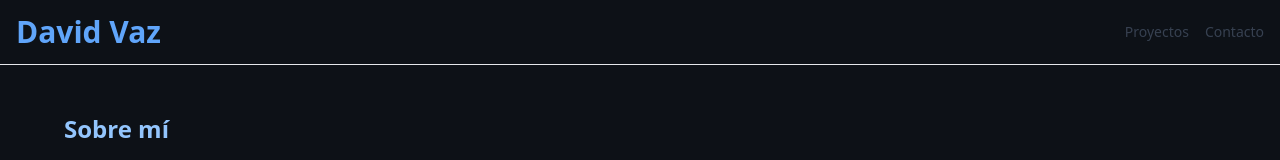
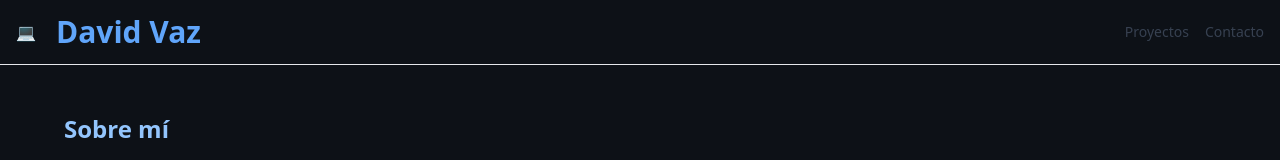
Before and after one commit to Davivp23/DavidVaz, a React (Vite) app: page / in a window 1280 px wide. Shown: the top 160 px of the page. Built offline with nearby package versions, Linux system fonts and the light colour scheme.

Commit message:
Add logo emoji to Header component for enhanced branding

```diff
--- a/src/components/Header.jsx
+++ b/src/components/Header.jsx
@@ -6,6 +6,7 @@ export default function Header() {
       <div className="container mx-auto flex h-16 items-center justify-between px-4">
         {/* Logo o nombre */}
         <a href="/" className="flex items-center gap-5">
+          <span>💻</span>
           <span className="text-3xl font-bold text-blue-400">David Vaz</span>
         </a>
 
```
